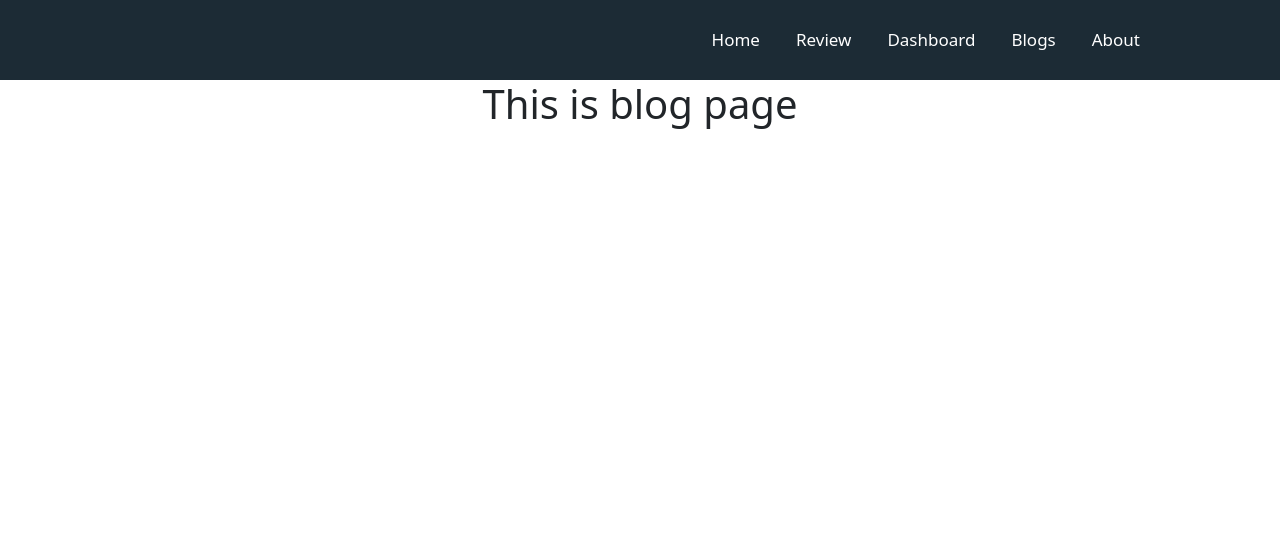
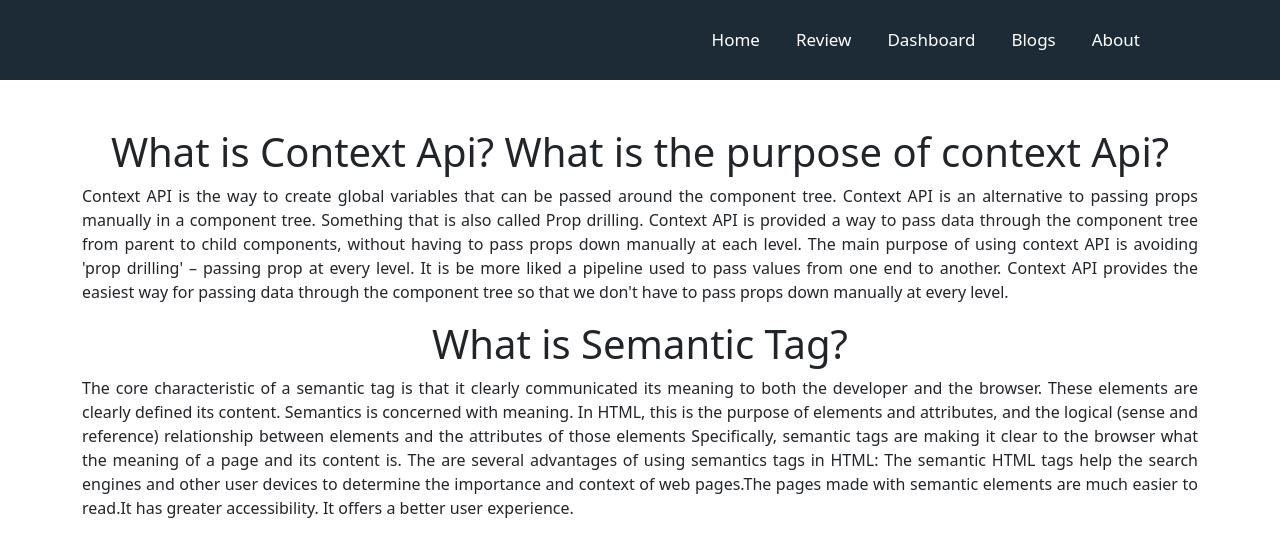
Before and after one commit to lamiamostafa/product-analysis-website, a React (Create React App) app: page /blogs in a window 1280 px wide. Shown: the top 556 px of the page. Built offline with nearby package versions, Linux system fonts and the light colour scheme.

Commit message:
blogs part added

```diff
--- a/src/components/Blogs/Blogs.css
+++ b/src/components/Blogs/Blogs.css
@@ -0,0 +1,3 @@
+.blogs{
+    text-align: justify;
+}
--- a/src/components/Blogs/Blogs.js
+++ b/src/components/Blogs/Blogs.js
@@ -1,11 +1,28 @@
 import React from 'react';
+import './Blogs.css';
 
 
 const Blogs = () => {
     return (
-        <div>
-            <h1>This is blog page</h1>
+        <div className="container mt-5">
+            <h1>What is Context Api? What is the purpose of context Api?</h1>
+            <p className="blogs">
+                Context API is the way to create global variables that
+                can be passed around the component tree.
+                Context API is an alternative to passing props
+                manually in a component tree. Something that is also called
+                Prop drilling. Context API is provided a way to pass data
+                through the component tree from parent to child components,
+                without having to pass props down manually at each level.
+                The main purpose of using context API is avoiding 'prop drilling' – passing prop at every level. It is  be more liked a pipeline used to pass values from one end to another. Context API provides the easiest way for passing data through the component tree so that we don't have to pass props down manually at every level.
+            </p>
+            <h1>What is Semantic Tag?</h1>
+            <p className="blogs">The core characteristic of a semantic tag is that it  clearly communicated its meaning to both the developer and the browser. These elements are clearly defined its content.
+                Semantics is concerned with meaning. In HTML, this is the purpose of elements and attributes, and the logical (sense and reference) relationship between elements and the attributes of those elements
+                Specifically, semantic tags are making it clear to the browser what the meaning of a page and its content is.
 
+                The are several advantages of using semantics tags in HTML:
+                The semantic HTML tags help the search engines and other user devices to determine the importance and context of web pages.The pages made with semantic elements are much easier to read.It has greater accessibility. It offers a better user experience.</p>
 
         </div>
     );
```
